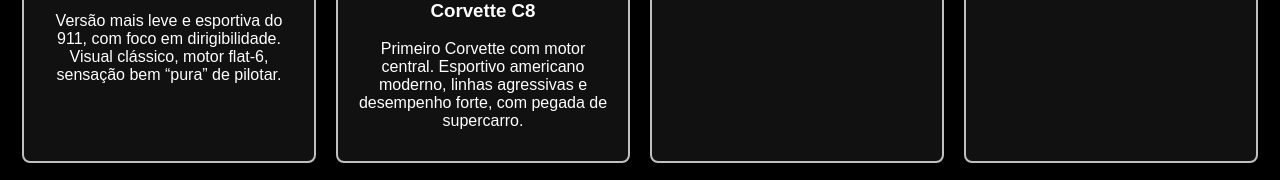
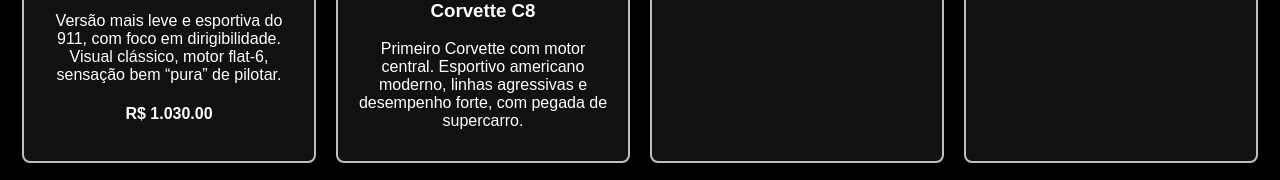
Before and after one commit to b3ll4d0n4/V8-Luxury-Car-, a plain HTML site: page index.html in a window 1280 px wide. Shown: the part 901-1081 px from the top of the page. Drawn offline with Linux system fonts and the light colour scheme.

Commit message:
Update index.html

```diff
--- a/index.html
+++ b/index.html
@@ -35,6 +35,7 @@
 <img src="carro1.jpg" alt="Carro 1">
 <h3>Porshe Carrera T </h3>
 <p>Versão mais leve e esportiva do 911, com foco em dirigibilidade. Visual clássico, motor flat-6, sensação bem “pura” de pilotar.</p>
+  <h4>R$ 1.030.00</h4>
 
 </div>
 
```
